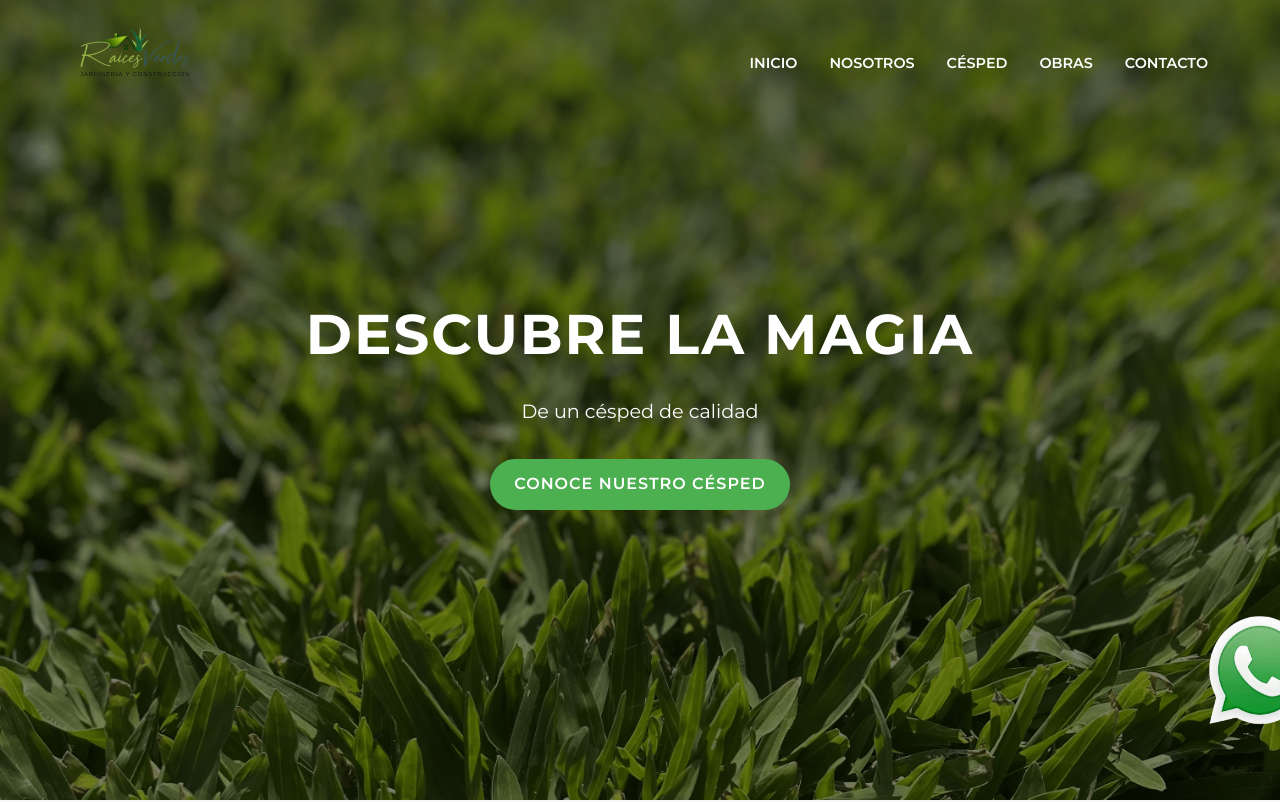
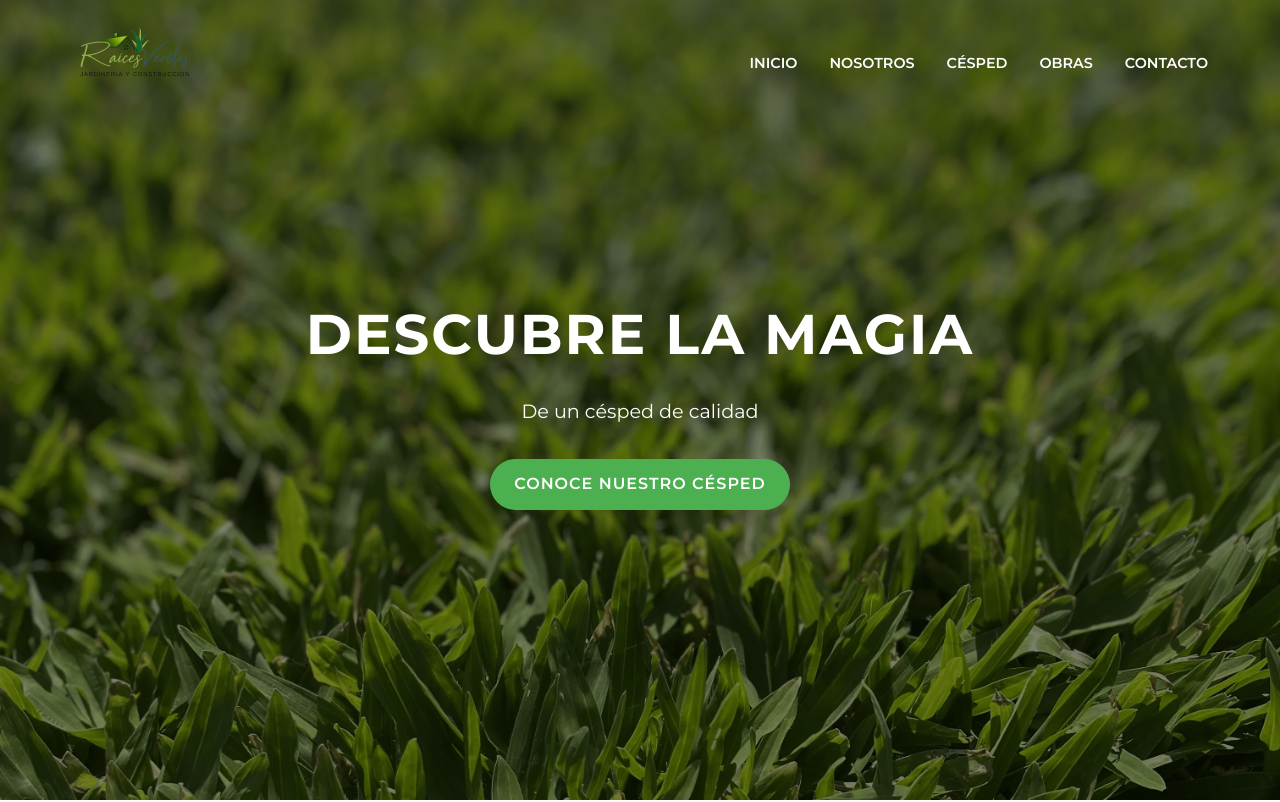
Before and after one commit to VinkoRobi2/Raices-Verdes, a React (Vite) app in the folder RV/: page / in a window 1280 px wide. Shown: the top 802 px of the page. Built offline with nearby package versions, Linux system fonts and the light colour scheme; no server answers.

Commit message:
Ansley/Maja

```diff
--- a/RV/src/Hero.css
+++ b/RV/src/Hero.css
@@ -206,7 +206,7 @@
 }
 @media (max-width: 1700px) {
   .whatsapp-logo {
-    left: 1500px;
+    left: 1300px;
     width: 135px;
     height: 135px;
   }
@@ -215,7 +215,7 @@
 /* Para pantallas hasta 1440px */
 @media (max-width: 1440px) {
   .whatsapp-logo {
-    left: 1500px;
+    left: 1700px;
     width: 130px;
     height: 130px;
   }
@@ -224,7 +224,7 @@
 /* Para pantallas hasta 1280px */
 @media (max-width: 1280px) {
   .whatsapp-logo {
-    left: 1200px;
+    left: 1500px;
     width: 120px;
     height: 120px;
   }
```
